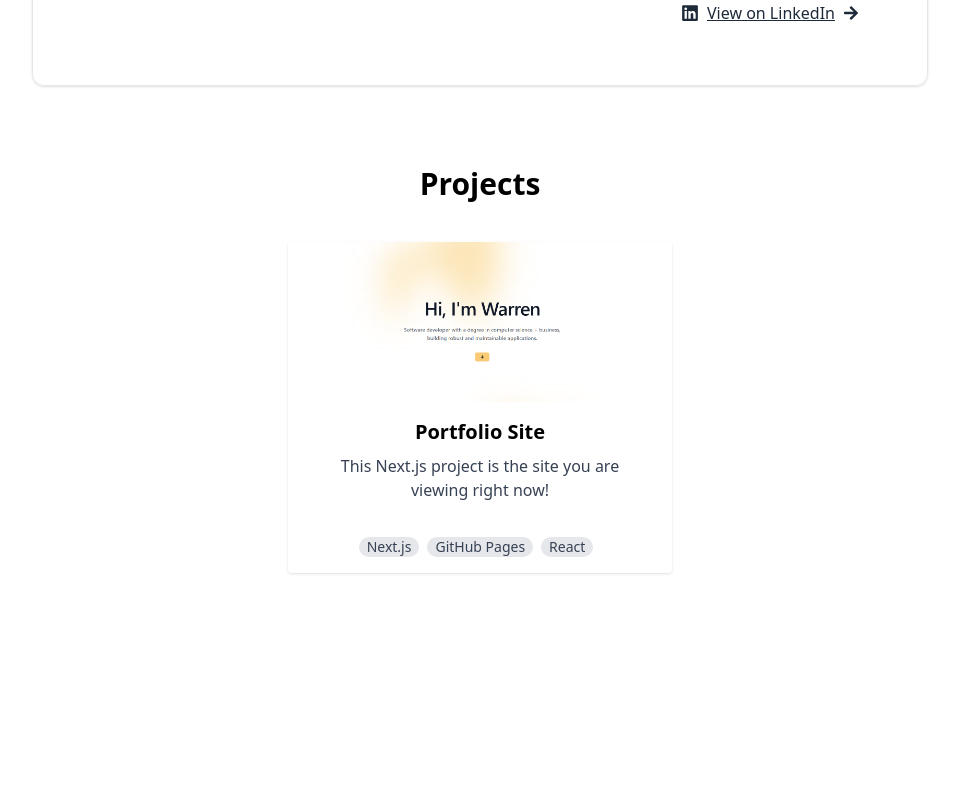
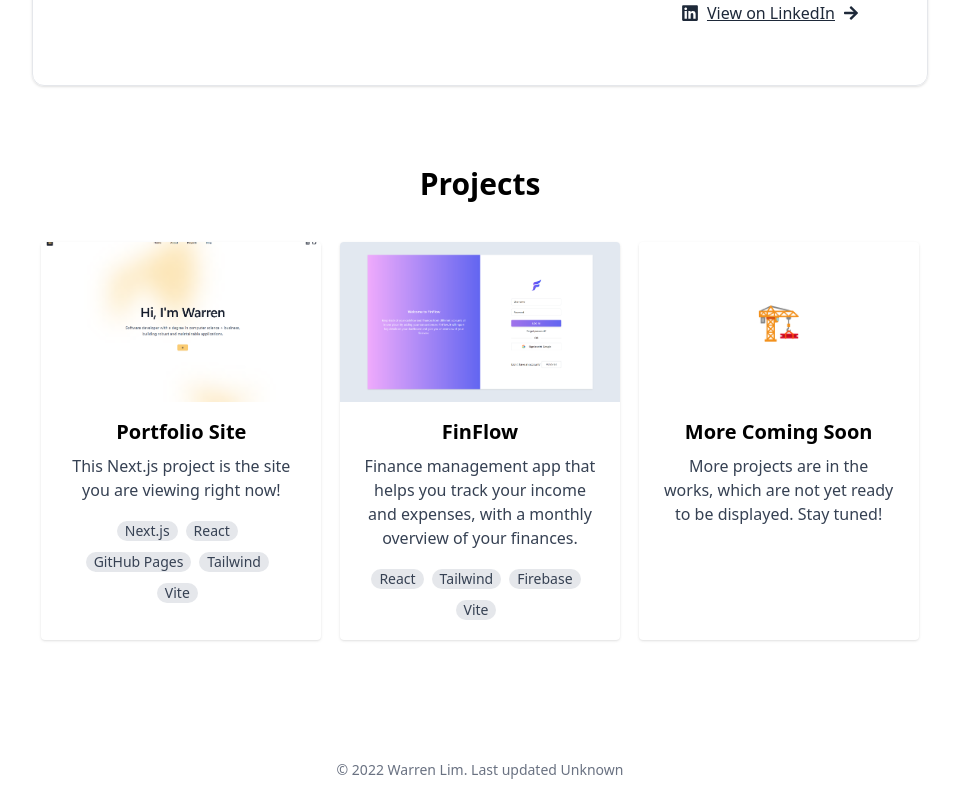
Before and after one commit to wrrnlim/wrrnlim.github.io, a React (Vite) app: page / in a window 1280 px wide. Shown: the part 1264-2064 px from the top of the page, without its empty margins (160-1119 px from the left). Before the commit the page ends 1917 px from the top, so only its background shows below. Built offline with nearby package versions, Linux system fonts and the light colour scheme; no server answers.

Commit message:
Add footer and update projects

```diff
--- a/src/App.jsx
+++ b/src/App.jsx
@@ -2,6 +2,7 @@ import "./App.css";
 import Hero from "./components/Hero";
 import About from "./sections/About";
 import Projects from "./sections/Projects";
+import Footer from "./components/Footer";
 
 function App() {
   return (
@@ -9,6 +10,7 @@ function App() {
       <Hero />
       <About />
       <Projects />
+      <Footer />
     </>
   );
 }
--- a/src/components/Card.jsx
+++ b/src/components/Card.jsx
@@ -2,7 +2,7 @@ import React from 'react'
 
 export default function Card({ children }) {
   return (
-    <div className="rounded-xl p-10 border border-gray-200 shadow-sm hover:shadow-lg hover:-translate-y-1 transition-all duration-200 max-w-4xl mx-5 lg:mx-auto mb-10">
+    <div className="rounded-xl p-10 border border-gray-200 shadow-sm hover:shadow-lg hover:-translate-y-1 transition-all duration-200 mx-5 lg:mx-auto mb-10">
       {children}
     </div>
   )
--- /dev/null
+++ b/src/components/Footer.jsx
@@ -0,0 +1,41 @@
+import React, { useEffect, useState } from "react";
+
+const getLastDeployDate = async () => {
+  try {
+    const response = await fetch(
+      "https://api.github.com/repos/wrrnlim/wrrnlim.github.io/deployments"
+    );
+    const deploys = await response.json();
+
+    if (!deploys.length) return "N/A";
+
+    const latestDeploy = deploys[0];
+    const deployDateString = latestDeploy.created_at;
+
+    return new Date(deployDateString).toLocaleDateString("en-US", {
+      year: "numeric",
+      month: "long",
+      day: "numeric",
+    });
+  } catch (error) {
+    console.error("Error fetching deploy date:", error);
+    return "Unknown";
+  }
+};
+
+export default function Footer() {
+  const [lastUpdated, setLastUpdated] = useState("Unknown");
+  const year = new Date().getFullYear();
+
+  useEffect(() => {
+    getLastDeployDate().then(setLastUpdated);
+  }, []);
+
+  return (
+    <footer className="my-5">
+      <span className="block text-sm text-gray-500 text-center">
+        © {year} Warren Lim. Last updated {lastUpdated}
+      </span>
+    </footer>
+  );
+}
--- a/src/components/Hero.jsx
+++ b/src/components/Hero.jsx
@@ -71,22 +71,14 @@ export default function Hero() {
         <Dialog open={mobileMenuOpen} onClose={setMobileMenuOpen} className="lg:hidden">
           <div className="fixed inset-0 z-50" />
           <DialogPanel className="fixed inset-y-0 right-0 z-50 w-full overflow-y-auto bg-white px-6 py-6 sm:max-w-sm sm:ring-1 sm:ring-gray-900/10">
-            <div className="flex items-center justify-between">
-              <a href="#" className="-m-1.5 p-1.5">
-                <span className="sr-only">Your Company</span>
-                <img
-                  alt=""
-                  src="https://tailwindcss.com/plus-assets/img/logos/mark.svg?color=indigo&shade=600"
-                  className="h-8 w-auto"
-                />
-              </a>
+            <div className="align-items-right flex justify-end">
               <button
                 type="button"
                 onClick={() => setMobileMenuOpen(false)}
-                className="-m-2.5 rounded-md p-2.5 text-gray-700"
+                className="-m-2.5 p-2.5 text-gray-700 hover:cursor-pointer"
               >
                 <span className="sr-only">Close menu</span>
-                <HiXMark aria-hidden="true" className="size-6" />
+                <HiXMark aria-hidden="true" size={28} />
               </button>
             </div>
             <div className="mt-6 flow-root">
@@ -97,18 +89,11 @@ export default function Hero() {
                       key={item.name}
                       href={item.href}
                       className="-mx-3 block rounded-lg px-3 py-2 text-base/7 font-semibold text-gray-900 hover:bg-gray-50"
+                      onClick={() => setMobileMenuOpen(false)}
                     >
                       {item.name}
                     </a>
                   ))}
-                </div>
-                <div className="py-6">
-                  <a
-                    href="#"
-                    className="-mx-3 block rounded-lg px-3 py-2.5 text-base/7 font-semibold text-gray-900 hover:bg-gray-50"
-                  >
-                    Log in
-                  </a>
                 </div>
               </div>
             </div>
--- /dev/null
+++ b/src/components/ProjectCard.jsx
@@ -0,0 +1,22 @@
+import React from 'react'
+import Badge from '../components/Badge'
+
+export default function ProjectCard(props) {
+  const { image, title, description, badges=[] } = props
+  return (
+    <div className="max-w-70 rounded overflow-hidden mx-auto shadow-sm hover:shadow-lg hover:-translate-y-1 transition-all duration-200 mb-10">
+      <img className="w-full h-40 object-cover" src={image} alt="Project cover image" />
+      <div className="px-6 py-4">
+        <h4 className="font-bold text-xl mb-2">{title}</h4>
+        <p className="text-gray-700 text-base">
+          {description}
+        </p>
+      </div>
+      <div className="px-6 pb-3">
+        {badges.map((badge) => (
+          <Badge key={badge}>{badge}</Badge>
+        ))}
+      </div>
+    </div>
+  )
+}
--- a/src/components/Section.jsx
+++ b/src/components/Section.jsx
@@ -4,7 +4,7 @@ export default function Section(props) {
   const { children, title } = props
 
   return (
-    <div className="text-center mb-20">
+    <div className="text-center mb-20 max-w-4xl mx-auto">
       <h3 className="text-3xl font-bold my-10" id={title.toLowerCase()}>{title}</h3>
       {children}
     </div>
--- a/src/sections/Projects.jsx
+++ b/src/sections/Projects.jsx
@@ -1,25 +1,32 @@
 import React from 'react'
 import portfolioScreenshot from '../assets/portfolio_screenshot.png'
+import finflowScreenshot from '../assets/finflow_screenshot.png'
+import constructionScreenshot from '../assets/construction.png'
 import Section from '../components/Section'
-import Badge from '../components/Badge'
+import ProjectCard from '../components/ProjectCard'
 
 export default function Projects() {
 
   return (
     <Section title="Projects">
-      <div class="max-w-sm rounded overflow-hidden shadow-sm mx-auto hover:shadow-lg hover:-translate-y-1 transition-all duration-200">
-        <img class="w-full h-40 object-cover" src={portfolioScreenshot} alt="Sunset in the mountains" />
-        <div class="px-6 py-4">
-          <h4 class="font-bold text-xl mb-2">Portfolio Site</h4>
-          <p class="text-gray-700 text-base">
-            This Next.js project is the site you are viewing right now!
-          </p>
-        </div>
-        <div class="px-6 pt-4 pb-2">
-          <Badge>Next.js</Badge>
-          <Badge>GitHub Pages</Badge>
-          <Badge>React</Badge>
-        </div>
+      <div className="flex flex-wrap justify-between">
+        <ProjectCard
+          image={portfolioScreenshot}
+          title="Portfolio Site"
+          description="This Next.js project is the site you are viewing right now!"
+          badges={['Next.js', 'React', 'GitHub Pages', 'Tailwind', 'Vite']}
+        />
+        <ProjectCard
+          image={finflowScreenshot}
+          title="FinFlow"
+          description="Finance management app that helps you track your income and expenses, with a monthly overview of your finances."
+          badges={['React', 'Tailwind', 'Firebase', 'Vite']}
+        />
+        <ProjectCard
+          image={constructionScreenshot}
+          title="More Coming Soon"
+          description="More projects are in the works, which are not yet ready to be displayed. Stay tuned!"
+        />
       </div>
     </Section>
   )
```
Also changed, not shown: src/assets/construction.png (added), src/assets/finflow_screenshot.png (added).
